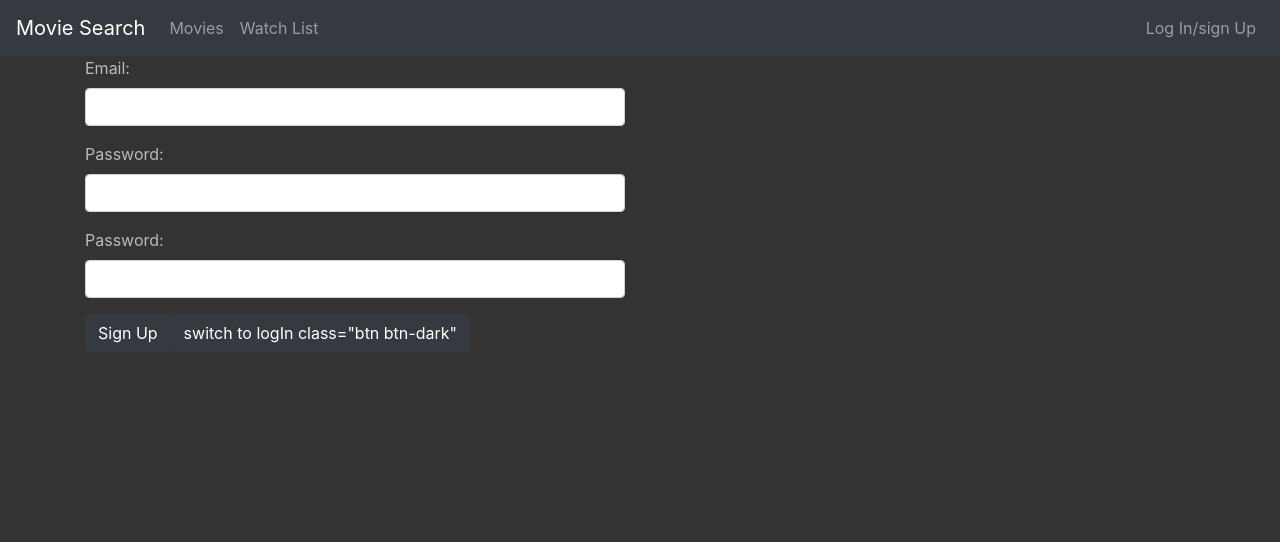
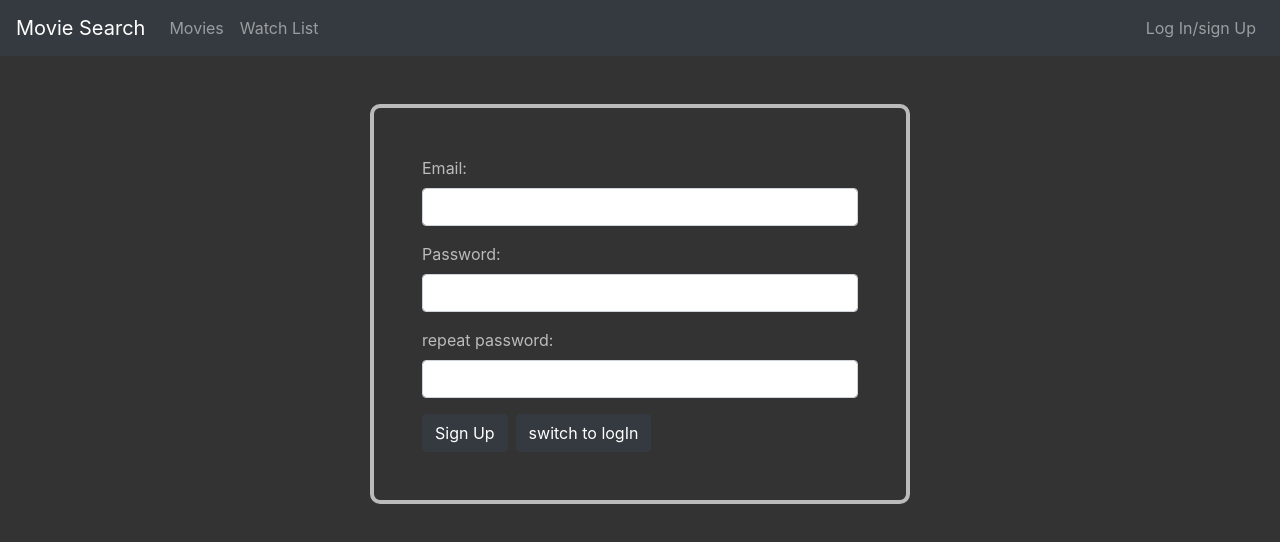
Before and after one commit to aliqb/whatchList, an Angular app: page /auth in a window 1280 px wide. Shown: the top 542 px of the page. Built offline with nearby package versions, Linux system fonts and the light colour scheme.

Commit message:
style auth

```diff
--- a/src/app/auth/auth.component.css
+++ b/src/app/auth/auth.component.css
@@ -0,0 +1,4 @@
+.form-container{
+    border: 4px var(--secondry-color) solid;
+    border-radius: 10px;
+}
--- a/src/app/auth/auth.component.html
+++ b/src/app/auth/auth.component.html
@@ -1,6 +1,7 @@
-<div class="container">
-    <div class="row">
-        <div class="col-sm-6">
+<div class="container  mt-5">
+    <div class="row justify-content-center">
+        <div class="col-lg-6">
+            <div class="form-container p-5">
                 <form action="">
                     <div class="form-group">
                         <label for="email">Email:</label>
@@ -11,12 +12,13 @@
                         <input id="password" type="password" class="form-control">
                     </div>
                     <div class="form-group">
-                    <label for="pass-rep">Password:</label>
+                        <label for="pass-rep">repeat password:</label>
                         <input id="pass-rep" type="password" class="form-control">
                     </div>
-                <button class="btn btn-dark" type="submit">Sign Up</button>
-                <button class="btn btn-dark" type="button">switch to logIn class="btn btn-dark"</button>
+                    <button class="btn btn-dark mr-2" type="submit">Sign Up</button>
+                    <button class="btn btn-dark" type="button">switch to logIn</button>
                 </form>
             </div>
         </div>
     </div>
+</div>
```
Lines whose indentation alone changed are shown as unchanged.
